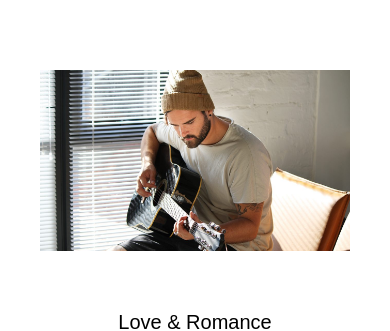
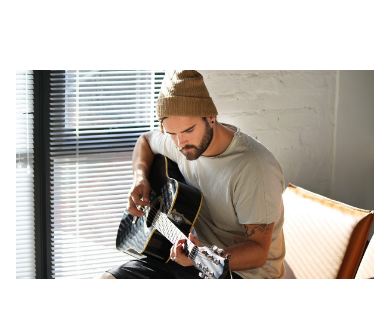
Before and after one commit to statichunt/techfeed-nextjs, a Next.js app: page / in a window 390 px wide. Shown: the part 566-897 px from the top of the page. Built offline with nearby package versions, Linux system fonts and the light colour scheme.

Commit message:
responsive design

```diff
--- a/component/Blog/BlogPage.js
+++ b/component/Blog/BlogPage.js
@@ -46,7 +46,8 @@ const BlogPage = ({posts,page}) => {
 
                  </div>
                 </Link>
-                 <div className="heading text-center text-2xl h-28"
+              <div className='h-h400 py-4'>
+              <div className="heading text-center text-2xl h-28"
                  >
 
                      <h1><Link href={`/${blog.slug}`}><a>{blog.frontmatter.heading}</a></Link></h1>
@@ -55,6 +56,7 @@ const BlogPage = ({posts,page}) => {
                  <div className="text-center font-lora text-2xl">
                      <p >{blog.frontmatter.content.slice(0,100)}</p>
                  </div>
+              </div>
              </div>)
             }
              <div className="w-full mx-auto flex justify-between">
--- a/component/Category.js
+++ b/component/Category.js
@@ -23,7 +23,7 @@ function Category({value}) {
             {
                 value.map(blog=><React.Fragment key={blog.slug}>
 
-                <div className="w-full sm:w-1/2 md:w-1/3 md:pr-5 box-border  my-12 "  >
+                <div className="blog"  >
                 <Link href={`/${blog.slug}`}>
                 <div className="w-full h-h300 relative"
                  >
--- a/component/FilterData.js
+++ b/component/FilterData.js
@@ -17,7 +17,7 @@ export default function FilterData({value}) {
 
 
               {
-                  value.map(blog=><div className="w-full md:w-1/2 lg:w-1/3 md:pr-5 box-border mt-8  "  key={blog.slug}>
+                  value.map(blog=><div className="w-full md:w-1/2 lg:w-1/3 md:px-3 box-border mt-8  "  key={blog.slug}>
                    <Link href={`/${blog.slug}`}>
                    <div className="w-full h-h300 relative"
                     >
--- a/pages/[slug]/index.js
+++ b/pages/[slug]/index.js
@@ -39,7 +39,7 @@ const SinglePost = ({
         <title>{slug}</title>
       <meta name="viewport" content="initial-scale=1.0, width=device-width" />
       </Header>
-      <div key={slug} className=" md:px-10 w-full mt-20">
+      <div key={slug} className=" w-full mt-20">
         <div className="block">
           <Image
             alt="abc"
--- a/styles/globals.css
+++ b/styles/globals.css
@@ -43,7 +43,8 @@
 }
 .allPost{
     @apply
-    px-10
+    px-4
+    sm:px-10
      w-full
      xl:w-3/4
      flex
@@ -166,7 +167,7 @@
     @apply
     w-full
      sm:w-1/2
-     md:w-1/3
+     lg:w-1/3
      md:pr-5
     sm:box-border
       my-12
```
Also changed, not shown: component/About/AboutAuthor.js (+2 -2 lines).
